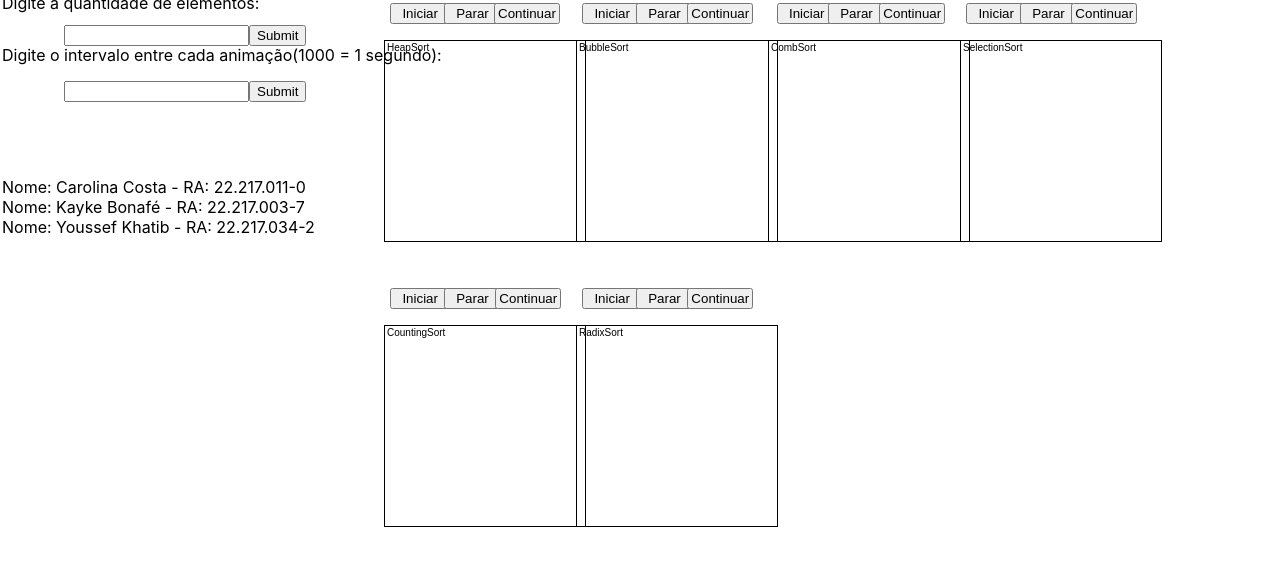
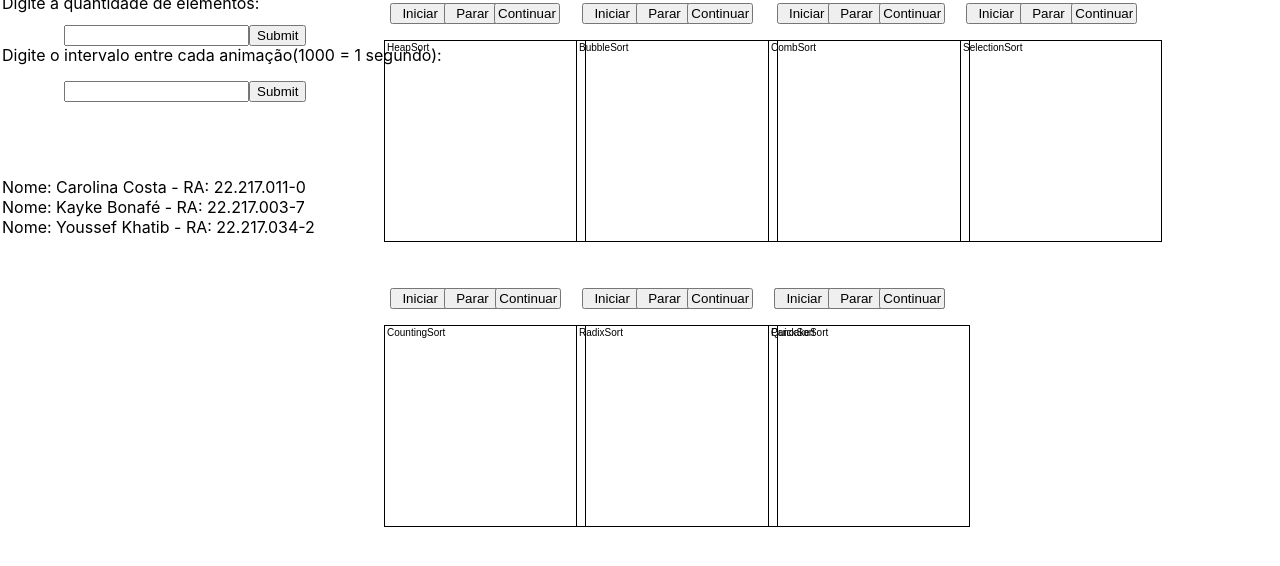
Before and after one commit to YouKhatib/ProjetoAnaliseAlgoritmo, a React (Create React App) app: page / in a window 1280 px wide. Shown: the top 566 px of the page. Built offline with nearby package versions, Linux system fonts and the light colour scheme.

Commit message:
Correção de alguns itens e Criação do CanvasOito - Kayke'

```diff
--- a/src/App.css
+++ b/src/App.css
@@ -221,6 +221,68 @@
   top:36%
 }
 
+#canvasSete{
+  position:absolute;
+  left:60%;
+  top:40.6%
+
+}
+
+#iniciaSete{
+  position:absolute;
+  padding: 1px 10px;
+  left:60.5%;
+  top:36%
+
+}
+
+#paraSete{
+  position:absolute;
+  padding: 1px 10px;
+  left:64.7%;
+  top:36%
+
+}
+
+#continuaSete{
+  position:absolute;
+  padding: 1px 2px;
+  left:68.7%;
+  top:36%
+
+}
+
+#canvasOito{
+  position:absolute;
+  left:60%;
+  top:40.6%
+
+}
+
+#iniciaOito{
+  position:absolute;
+  padding: 1px 10px;
+  left:60.5%;
+  top:36%
+
+}
+
+#paraOito{
+  position:absolute;
+  padding: 1px 10px;
+  left:64.7%;
+  top:36%
+
+}
+
+#continuaOito{
+  position:absolute;
+  padding: 1px 2px;
+  left:68.7%;
+  top:36%
+
+}
+
 #pelements{
   position:absolute;
   padding: 1px 2px;
@@ -255,34 +317,3 @@
   left:0%;
   top:25%
 }
-
-#canvasSete{
-  position:absolute;
-  left:30%;
-  top:5%
-
-}
-
-#iniciaSete{
-  position:absolute;
-  padding: 1px 10px;
-  left:30.5%;
-  top:0.4%
-
-}
-
-#paraSete{
-  position:absolute;
-  padding: 1px 10px;
-  left:34.7%;
-  top:0.4%
-
-}
-
-#continuaSete{
-  position:absolute;
-  padding: 1px 2px;
-  left:38.6%;
-  top:0.4%
-
-}
--- a/src/App.js
+++ b/src/App.js
@@ -6,6 +6,8 @@ import CanvasTres from './CanvasTres.jsx'
 import CanvasQuatro from './CanvasQuatro'
 import CanvasCinco from './CanvasCinco'
 import CanvasSeis from './CanvasSeis'
+import CanvasSete from './CanvasSete'
+import CanvasOito from './CanvasOito'
 import './App.css';
 
 
@@ -19,6 +21,8 @@ function App() {
         <CanvasQuatro />
         <CanvasCinco />
         <CanvasSeis />
+        <CanvasSete />
+        <CanvasOito />
         <p id='pelements'>Digite a quantidade de elementos:</p>
         <p id='pintervalo'>Digite o intervalo entre cada animação(1000 = 1 segundo):</p>
         <p id='pCarol'> Nome: Carolina Costa - RA: 22.217.011-0</p>
--- /dev/null
+++ b/src/CanvasOito.jsx
@@ -0,0 +1,108 @@
+import React from 'react';
+import './App.css';
+import Ponto from './Pontos.js';
+
+var contUm = 0;
+var ctx;
+var refreshIntervalId;
+var ponto = new Ponto();
+var flag;
+var intervalo;//Declaração de variáveis globais
+export default class CanvasOito extends Ponto{
+    constructor(props){//Construtor necessário para o React
+        super(props)
+        this.state = {
+            arrayX: [],
+            arrayY: [],
+        }
+    }
+    componentWillMount(){//função executada automaticamente pelo react
+        this.setState({//declaração do tamanho do canvas
+            canvasSize: {canvasWidth: 200, canvasHeight: 200}
+        })
+    }
+    componentDidMount(){//função executada automaticamente pelo react
+        ctx = this.canvasOito.getContext("2d");//declaração do contexto do canvas
+        const {canvasWidth, canvasHeight} = this.state.canvasSize;//declaração do canvas
+        this.canvasOito.width = canvasWidth;//setando a largura do canvas
+        this.canvasOito.height = canvasHeight;//setando a altura do canvas
+
+        ctx.font = "10px Arial";//fonte do texto
+        ctx.fillText("PancakeSort",2,10);//texto a ser escrito dentro do canvas
+    }
+
+    comeca(){//função de inicio (chamada pelo botão iniciar)
+        ponto.zeraArrays();//zero as arrays caso haja algum valor nelas
+        ponto.zeraArraysCopia();//zero as arrays auxiliares caso haja algum valor nelas
+        contUm = 0;//zerando o contador utilizado para checar se o vetor já está ordenado;
+        ctx.clearRect(0, 0, 200, 200);//realizando a limpeza do canvas;
+        this.inicializa();//função de inicializar os elementos
+        refreshIntervalId = setInterval(this.pancakeSort,intervalo);//chamo o pancakeSort indefinidamente com um intervalo pre-setado
+    }
+    continua(){//função chamada pelo botão de continuar(caso haja alguma pausa)
+        refreshIntervalId = setInterval(this.pancakeSort,intervalo);
+    }
+    inicializa(){//função que inicializa os elementos
+        intervalo = localStorage.getItem('Intervalo');//obtenção do valor guardado no navegador
+        var cntd = localStorage.getItem('Cntd');//obtenção do valor guardado no navegador
+        ponto.setArrayCopiaOrdenado();//ordenando a array auxiliar
+        contUm = ponto.getArrayXTam();//obtendo o tamanho do contador um
+    }
+
+    //pancakeSort
+    pancakeSort(){//implementação do pancakeSort
+        ctx.clearRect(0, 0, 200, 200);
+
+        for(var m = 0; m < ponto.getArrayXTam(); m++){ //for para a animação
+            ctx.beginPath();
+            ctx.moveTo(ponto.getArrayX(m),ponto.getArrayY(m));
+            ctx.lineTo(ponto.getArrayX(m),200);
+            ctx.stroke();
+        }
+
+        var contDois = 0;
+        for(var i = 0; i < ponto.getArrayCopiaXTam(); i++){
+            if(ponto.getArrayX(i) == ponto.getValCopiaX(i) && ponto.getArrayY(i) == ponto.getValCopiaY(i)){
+                contDois++;
+            }
+        }
+        if(contUm == contDois){//caso ordenado, para de chamar a função
+            ctx.clearRect(0, 0, 200, 200);
+            for(var m = 0; m < ponto.getArrayXTam(); m++){
+                ctx.beginPath();
+                ctx.moveTo(ponto.getArrayX(m),ponto.getArrayY(m));
+                ctx.lineTo(ponto.getArrayX(m),200);
+                ctx.strokeStyle = "red";
+                ctx.stroke();
+            }
+            clearInterval(refreshIntervalId);
+        }
+    }
+
+    render(){//função render do React, obtendo o que será renderizado na tela pelo classe.
+        return(
+            <div>
+                <button id = 'iniciaOito' onClick={start}>Iniciar</button>
+                <button id = 'paraOito' onClick={para} >Parar</button>
+                <button id = 'continuaOito' onClick={keep}>Continuar</button>
+                <canvas id='canvasOito' ref={ canvasOito => this.canvasOito = canvasOito}> </canvas>
+            </div>
+        )
+    }
+}
+var cd = new CanvasOito();//declaração do objeto de tipo Canvas
+function start() {//função de iniciar(chamada pelo botão)
+     clearInterval(refreshIntervalId);
+     cd.comeca();
+     flag = true;
+}
+function para() {//função de parar(chamada pelo botão)
+    clearInterval(refreshIntervalId);
+    flag = false;
+}
+function keep(){//função de continuar(chamada pelo botão)
+    if(flag == false){
+        cd.continua();
+        flag = true;
+    }
+}
--- a/src/CanvasQuatro.jsx
+++ b/src/CanvasQuatro.jsx
@@ -82,42 +82,22 @@ export default class canvasQuatro extends React.Component{
 
     }
 
-    sift(v, tam, i){
-        var maior = i;
-        var esq = 2*i + 1;
-        var dir = 2*i + 2;
-
-        if(esq < tam && v[esq] > v[maior]){
-            maior = esq;
-        }
-
-        if(dir < tam && v[dir] > v[maior]){
-            maior = dir;
-        }
-
-        if(maior != i){
-            [v[i], v[maior]] = [v[maior], v[i]];
-            this.sift(v, tam, maior);
-        }
-
-      }
-
     heapSort(){
         ctx.clearRect(0, 0, 200, 200);
         for(let i = Math.floor(ponto.getArrayXTam()/2) ; i >= 0; i--)
-            this.sift(ponto.getArrayX(), ponto.getArrayXTam(), i);
+            sift(ponto.getArrayX(), ponto.getArrayXTam(), i);
 
         for(let i = ponto.getArrayXTam() - 1; ponto.getArrayX(i) >= 0; i--){
             ponto.alteraValorX(ponto.getArrayX(0), i)
-            this.sift(ponto.getArrayX(), i, 0);
+            sift(ponto.getArrayX(), i, 0);
         }
 
         for(let i = Math.floor(ponto.getArrayYTam()/2) ; i >= 0; i--)
-            this.sift(ponto.getArrayY(), ponto.getArrayYTam(), i);
+            sift(ponto.getArrayY(), ponto.getArrayYTam(), i);
 
         for(let i = ponto.getArrayYTam() - 1; ponto.getArrayY(i) >= 0; i--){
             ponto.alteraValorY(ponto.getArrayY(0), i)
-            this.sift(ponto.getArrayY(), i, 0);
+            sift(ponto.getArrayY(), i, 0);
 
         }
         console.log(v);
@@ -158,6 +138,26 @@ export default class canvasQuatro extends React.Component{
     }
 }
 
+function sift(v, tam, i){
+    var maior = i;
+    var esq = 2*i + 1;
+    var dir = 2*i + 2;
+
+    if(esq < tam && v[esq] > v[maior]){
+        maior = esq;
+    }
+
+    if(dir < tam && v[dir] > v[maior]){
+        maior = dir;
+    }
+
+    if(maior != i){
+        [v[i], v[maior]] = [v[maior], v[i]];
+        this.sift(v, tam, maior);
+    }
+
+  }
+
 var cd = new canvasQuatro();
 function start() {
     clearInterval(refreshIntervalId);
```
Also changed, not shown: src/CanvasDois.jsx (line endings or trailing spaces).
